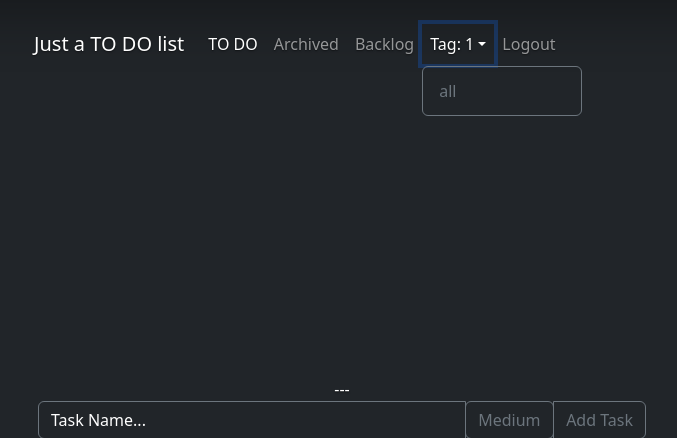
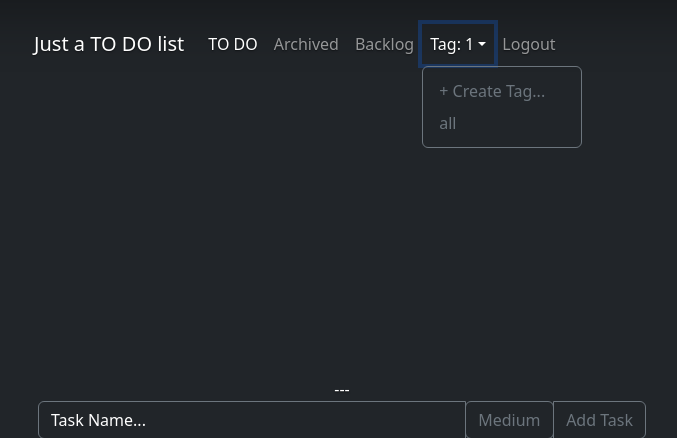
Before and after one commit to matiasduran/to-do-list, a Django app: page / in a window 1280 px wide, after a click that opens the changed part. Shown: the top 438 px of the page, without its empty margins (298-975 px from the left). Run offline with Django 3.2, Linux system fonts and the light colour scheme; the visitor is signed in with stand-in values (Sample User, id 1); data comes from the database, SQL or seed files in the repository; data that the repository does not hold is empty; some libraries are stand-ins or nearby versions.

Commit message:
add tag un the url of create tag form

```diff
--- a/to_do_list/task_app/forms.py
+++ b/to_do_list/task_app/forms.py
@@ -39,6 +39,19 @@ class StatusTaskForm(forms.ModelForm):
         fields = ('status',)
 
 class TagForm(forms.ModelForm):
+    name = forms.CharField(
+        # this mix business logic with view (templates),
+        # but there is no easy way to avoid it.
+        widget=forms.TextInput(attrs={
+            'type': 'text',
+            'class': 'form-control',
+            'placeholder': 'Tag Name...',
+            'aria-label':"Tag name",
+            'aria-describedby':"button-addon2"
+        }),
+        label=u'',
+        required=True
+    )
     class Meta:
         model = Tag
         fields = ('name', )
--- a/to_do_list/task_app/templates/task_app/base.html
+++ b/to_do_list/task_app/templates/task_app/base.html
@@ -62,6 +62,7 @@
           <li class="nav-item dropdown">
             <a class="nav-link dropdown-toggle" href="#" id="dropdown03" data-bs-toggle="dropdown" aria-expanded="false">Tag: {{selected_tag}}</a>
             <ul class="dropdown-menu" aria-labelledby="dropdown03">
+                <li><a class="dropdown-item" href="{% url "task_app:create_tag" selected_tag %}">+ Create Tag...</a></li>
                 {% for tag_item in tag_list %}
                   <li><a class="dropdown-item" href="{% url "task_app:index_tag" tag_item.pk %}">{{tag_item}}</a></li>
                 {% endfor %}
--- a/to_do_list/task_app/urls.py
+++ b/to_do_list/task_app/urls.py
@@ -14,7 +14,7 @@ urlpatterns = [
     path('tag/<int:tag_id>/show_bottom_backlog/', views.show_bottom_backlog, name='show_bottom_backlog'),
     path('tag/<int:tag_id>/task/delete_archived_tasks/', views.delete_archived_tasks, name='delete_archived_tasks'),
     path('task/download_backup/', views.download_backup, name='download_backup'),
-    path('create_tag/', views.create_tag, name='create_tag'),
+    path('tag/<int:tag_id>/create_tag/', views.create_tag, name='create_tag'),
     path('task/import_tasks/', views.import_tasks, name='import_tasks'),
     path('tag/<int:tag_id>/', views.index_tag, name='index_tag'),
 ]
--- a/to_do_list/task_app/views.py
+++ b/to_do_list/task_app/views.py
@@ -338,7 +338,7 @@ def download_backup(request):
     return response
 
 @login_required
-def create_tag(request):
+def create_tag(request, tag_id):
 
     new_tag = None
 
@@ -350,13 +350,14 @@ def create_tag(request):
             # Save the tag to the database
             new_tag.author = request.user
             new_tag.save()
-            return redirect('task_app:index')
+            return redirect('task_app:index_tag', tag_id=new_tag.pk)
     else:
         tag_form = TagForm()
 
     context = {
         'new_tag': new_tag,
-        'tag_form': tag_form
+        'tag_form': tag_form,
+        'selected_tag': tag_id
     }
 
     return render(
```
Also changed, not shown: to_do_list/task_app/templates/task_app/create_tag.html (+5 -5 lines).
